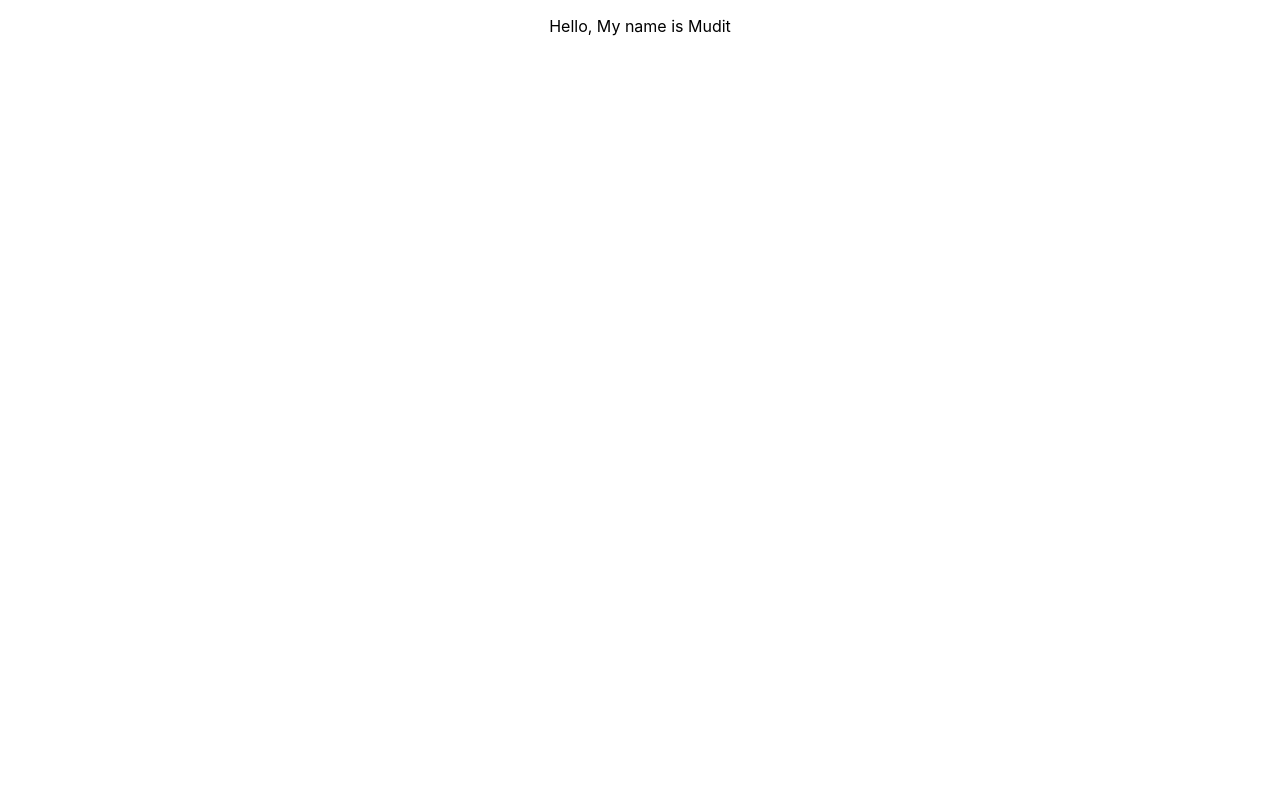
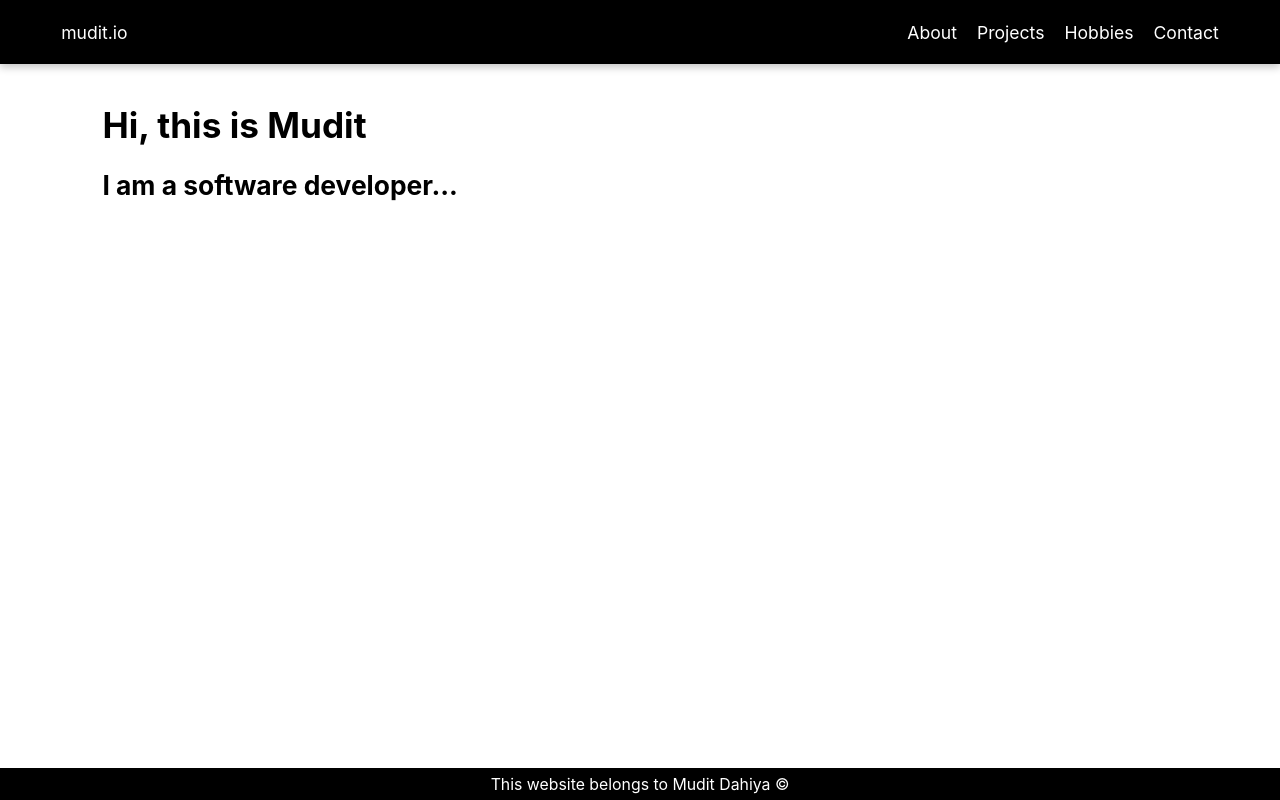
Before and after one commit to muditdahiya/mudit.online, a React (Create React App) app: page / in a window 1280 px wide. Built offline with nearby package versions, Linux system fonts and the light colour scheme.

Commit message:
started home page

```diff
--- a/src/App.css
+++ /dev/null
@@ -1,3 +0,0 @@
-.App {
-  text-align: center;
-}
--- a/src/App.js
+++ b/src/App.js
@@ -1,9 +1,14 @@
-import "./App.css";
+//components
+import Footer from "./components/Footer/Footer";
+import Header from "./components/Header/Header";
+import Main from "./containers/Main/Main";
 
 function App() {
   return (
     <div className="App">
-      <p>Hello, My name is Mudit</p>
+      <Header />
+      <Main />
+      <Footer />
     </div>
   );
 }
--- /dev/null
+++ b/src/components/Footer/Footer.js
@@ -0,0 +1,9 @@
+function Footer() {
+  return (
+    <div className="Footer">
+      <p>This website belongs to Mudit Dahiya &copy;</p>
+    </div>
+  );
+}
+
+export default Footer;
--- /dev/null
+++ b/src/components/Header/Header.js
@@ -0,0 +1,17 @@
+function Header() {
+  return (
+    <div className="Header">
+      <div className="left">
+        <p>mudit.io</p>
+      </div>
+      <div className="right">
+        <p>About</p>
+        <p>Projects</p>
+        <p>Hobbies</p>
+        <p>Contact</p>
+      </div>
+    </div>
+  );
+}
+
+export default Header;
--- /dev/null
+++ b/src/containers/Main/Main.js
@@ -0,0 +1,12 @@
+function Main() {
+  return (
+    <div className="Main">
+      <h1>Hi, this is Mudit</h1>
+      <h2>
+        I am <span id="animateText"> a software developer...</span>
+      </h2>
+    </div>
+  );
+}
+
+export default Main;
--- a/src/index.css
+++ /dev/null
@@ -1,13 +0,0 @@
-body {
-  margin: 0;
-  font-family: -apple-system, BlinkMacSystemFont, 'Segoe UI', 'Roboto', 'Oxygen',
-    'Ubuntu', 'Cantarell', 'Fira Sans', 'Droid Sans', 'Helvetica Neue',
-    sans-serif;
-  -webkit-font-smoothing: antialiased;
-  -moz-osx-font-smoothing: grayscale;
-}
-
-code {
-  font-family: source-code-pro, Menlo, Monaco, Consolas, 'Courier New',
-    monospace;
-}
--- a/src/index.js
+++ b/src/index.js
@@ -1,6 +1,6 @@
 import React from "react";
 import ReactDOM from "react-dom/client";
-import "./index.css";
+import "./index.scss";
 import App from "./App";
 
 const root = ReactDOM.createRoot(document.getElementById("root"));
--- /dev/null
+++ b/src/index.scss
@@ -0,0 +1,81 @@
+$phone: 320px;
+$tablet: 768px;
+$computer: 1440px;
+
+//GLOBAL
+body {
+  margin: 0;
+  font-family: -apple-system, BlinkMacSystemFont, "Segoe UI", "Roboto", "Oxygen",
+    "Ubuntu", "Cantarell", "Fira Sans", "Droid Sans", "Helvetica Neue",
+    sans-serif;
+  -webkit-font-smoothing: antialiased;
+  -moz-osx-font-smoothing: grayscale;
+  min-height: 100vh;
+  display: flex;
+  flex-direction: column;
+}
+
+.Header {
+  height: 8vh;
+  color: white;
+  background-color: black;
+  display: flex;
+  justify-content: space-between;
+  box-shadow: rgba(0, 0, 0, 0.24) 0px 3px 8px;
+  padding: 0 4vw;
+  z-index: 10;
+  p {
+    margin: 0 10px;
+  }
+
+  .right {
+    display: flex;
+    flex-direction: row;
+    align-items: center;
+    justify-content: center;
+  }
+  .left {
+    display: flex;
+    align-items: center;
+  }
+}
+
+.Main {
+  padding: 2vh 8vw;
+  min-height: 84vh;
+}
+
+.Footer {
+  height: 4vh;
+  width: 100%;
+  color: white;
+  background-color: black;
+  display: flex;
+  justify-content: center;
+  align-items: center;
+  font-size: 0.9em;
+  p {
+    margin: 0;
+  }
+}
+
+//PHONE
+@media (min-width: $phone) {
+  body {
+    font-size: 1em;
+  }
+}
+
+//TABLET
+@media (min-width: $tablet) {
+  body {
+    font-size: 1.1em;
+  }
+}
+
+//COMPUTER
+@media (min-width: $computer) {
+  body {
+    font-size: 1.2em;
+  }
+}
```
